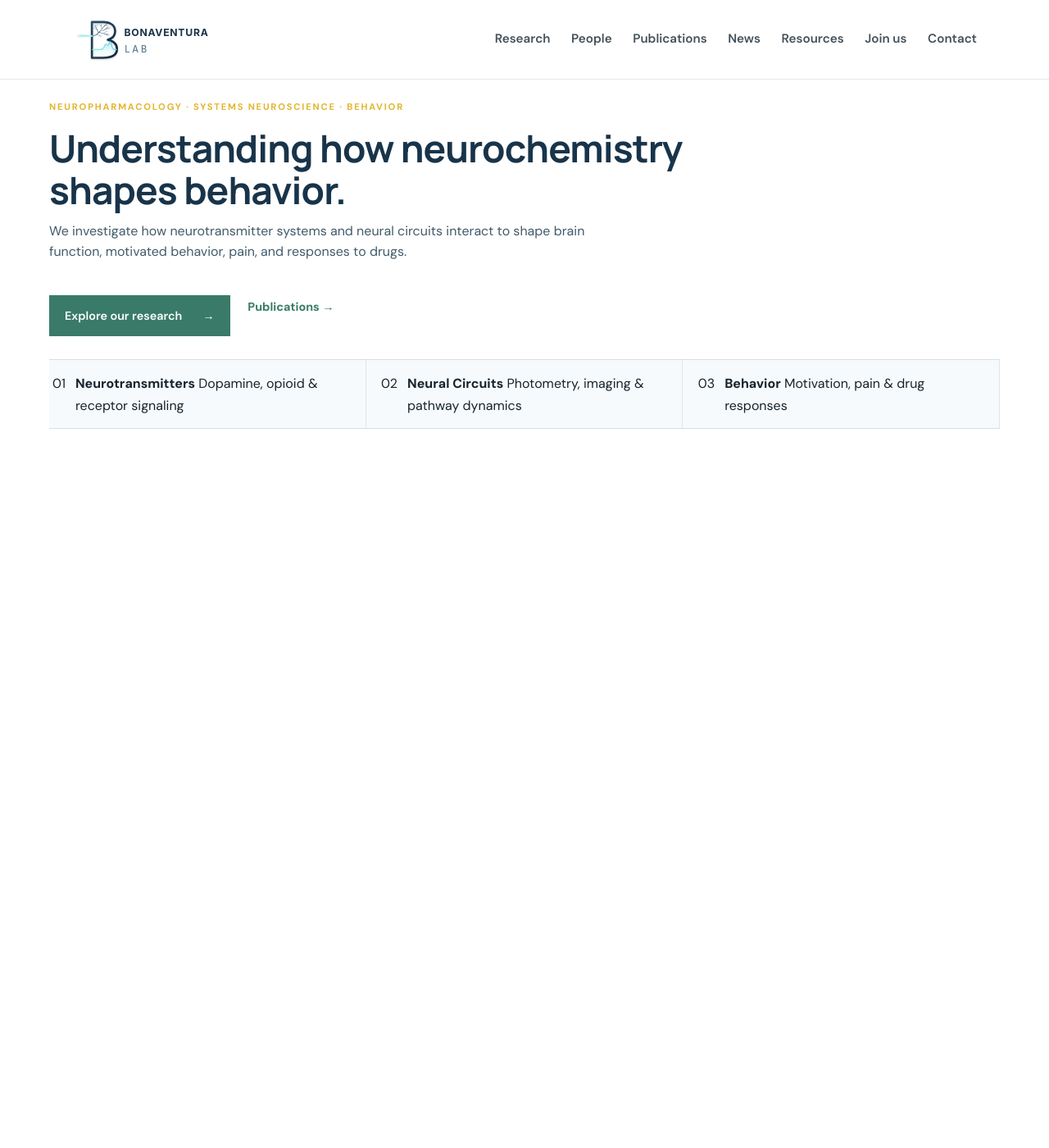
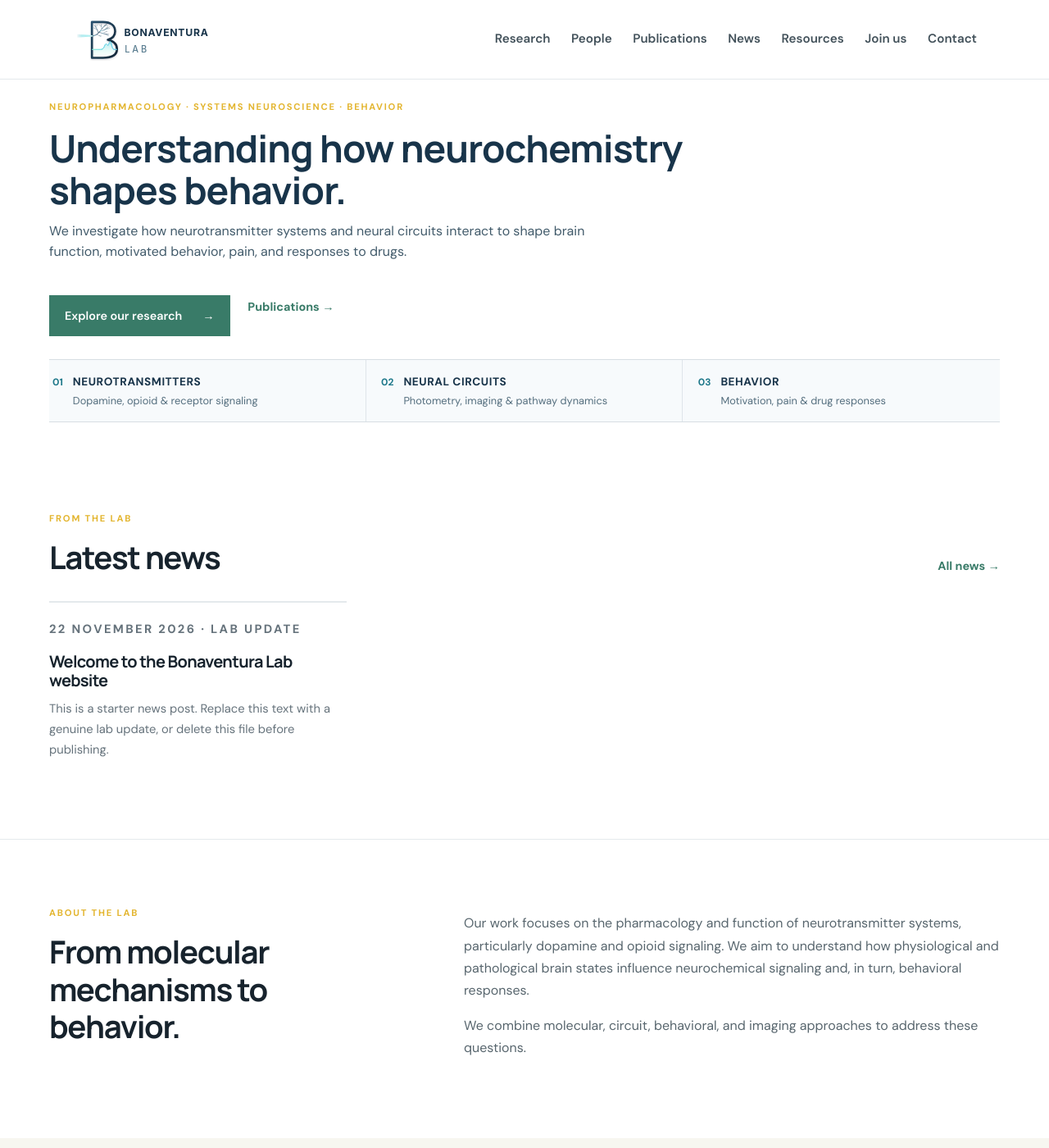
Before and after one commit to BonaventuraLab/BonaventuraLab.github.io, a Jekyll site: the page built from index.md, in a window 1280 px wide and 1400 px high. Shown: the whole window at 82% size. Built offline with Jekyll 4.4.1, drawn with Linux system fonts in a browser that asks for light colours; some of the changed text lies outside the part shown.

Commit message:
Update home.html

```diff
--- a/_layouts/home.html
+++ b/_layouts/home.html
@@ -34,6 +34,60 @@ layout: default
         <span>Motivation, pain &amp; drug responses</span>
       </div>
     </div>
+  </div>
+</section>
+
+<section class="section">
+  <div class="section-title-row">
+    <div><p class="eyebrow">FROM THE LAB</p><h2>Latest news</h2></div>
+    <a class="text-link" href="{{ '/news/' | relative_url }}">All news →</a>
+  </div>
+  <div class="news-preview-grid">
+    {% for post in site.posts limit:3 %}
+    <article class="news-preview">
+      <p class="eyebrow">{{ post.date | date: "%d %B %Y" }}{% if post.category %} · {{ post.category }}{% endif %}</p>
+      <h3><a href="{{ post.url | relative_url }}">{{ post.title }}</a></h3>
+      <p>{{ post.excerpt | strip_html | truncate: 150 }}</p>
+    </article>
+    {% else %}
+    <p class="muted">News and updates from the lab will appear here.</p>
+    {% endfor %}
+  </div>
+</section>
+
+<section class="section section-intro">
+  <div class="section-heading">
+    <p class="eyebrow">ABOUT THE LAB</p>
+    <h2>From molecular mechanisms to behavior.</h2>
+  </div>
+  <div class="section-copy">
+    <p>Our work focuses on the pharmacology and function of neurotransmitter systems, particularly dopamine and opioid signaling. We aim to understand how physiological and pathological brain states influence neurochemical signaling and, in turn, behavioral responses.</p>
+    <p>We combine molecular, circuit, behavioral, and imaging approaches to address these questions.</p>
+  </div>
+</section>
+
+<section class="section section-tinted">
+  <div class="section-title-row">
+    <div><p class="eyebrow">WHAT WE DO</p><h2>Research</h2></div>
+    <a class="text-link" href="{{ '/research/' | relative_url }}">All research areas →</a>
+  </div>
+  <div class="research-grid">
+    {% for item in site.data.research %}
+    <article class="research-card">
+      <span class="card-number">0{{ forloop.index }}</span>
+      <h3>{{ item.title }}</h3>
+      <p>{{ item.description }}</p>
+    </article>
+    {% endfor %}
+  </div>
+</section>
+
+<section class="section section-dark">
+  <div>
+    <p class="eyebrow">OPEN SCIENCE</p>
+    <h2>Tools and resources for the research community.</h2>
+    <p>Explore software, analysis workflows, and other resources shared by the lab.</p>
+    <a class="button-link button-light" href="{{ '/resources/' | relative_url }}">Explore resources <span>→</span></a>
   </div>
 </section>
 
@@ -97,60 +151,46 @@ layout: default
     padding-left: 0.25rem;
   }
 
-  .hero-aligned .strip-item
-<section class="section">
-  <div class="section-title-row">
-    <div><p class="eyebrow">FROM THE LAB</p><h2>Latest news</h2></div>
-    <a class="text-link" href="{{ '/news/' | relative_url }}">All news →</a>
-  </div>
-  <div class="news-preview-grid">
-    {% for post in site.posts limit:3 %}
-    <article class="news-preview">
-      <p class="eyebrow">{{ post.date | date: "%d %B %Y" }}{% if post.category %} · {{ post.category }}{% endif %}</p>
-      <h3><a href="{{ post.url | relative_url }}">{{ post.title }}</a></h3>
-      <p>{{ post.excerpt | strip_html | truncate: 150 }}</p>
-    </article>
-    {% else %}
-    <p class="muted">News and updates from the lab will appear here.</p>
-    {% endfor %}
-  </div>
-</section>
+  .hero-aligned .strip-item:last-child {
+    border-right: none;
+    padding-right: 0.25rem;
+  }
 
+  .hero-aligned .strip-num {
+    font-size: 0.75rem;
+    font-weight: 700;
+    color: #1E788A;
+    padding-top: 0.15rem;
+  }
 
-<section class="section section-intro">
-  <div class="section-heading">
-    <p class="eyebrow">ABOUT THE LAB</p>
-    <h2>From molecular mechanisms to behavior.</h2>
-  </div>
-  <div class="section-copy">
-    <p>Our work focuses on the pharmacology and function of neurotransmitter systems, particularly dopamine and opioid signaling. We aim to understand how physiological and pathological brain states influence neurochemical signaling and, in turn, behavioral responses.</p>
-    <p>We combine molecular, circuit, behavioral, and imaging approaches to address these questions.</p>
-  </div>
-</section>
+  .hero-aligned .strip-item strong {
+    display: block;
+    font-size: 0.85rem;
+    letter-spacing: 0.04em;
+    text-transform: uppercase;
+    color: #18344A;
+  }
 
-<section class="section section-tinted">
-  <div class="section-title-row">
-    <div><p class="eyebrow">WHAT WE DO</p><h2>Research</h2></div>
-    <a class="text-link" href="{{ '/research/' | relative_url }}">All research areas →</a>
-  </div>
-  <div class="research-grid">
-    {% for item in site.data.research %}
-    <article class="research-card">
-      <span class="card-number">0{{ forloop.index }}</span>
-      <h3>{{ item.title }}</h3>
-      <p>{{ item.description }}</p>
-    </article>
-    {% endfor %}
-  </div>
-</section>
+  .hero-aligned .strip-item span:last-child {
+    display: block;
+    font-size: 0.8rem;
+    color: #546E7E;
+    margin-top: 0.1rem;
+  }
 
-
-
-<section class="section section-dark">
-  <div>
-    <p class="eyebrow">OPEN SCIENCE</p>
-    <h2>Tools and resources for the research community.</h2>
-    <p>Explore software, analysis workflows, and other resources shared by the lab.</p>
-    <a class="button-link button-light" href="{{ '/resources/' | relative_url }}">Explore resources <span>→</span></a>
-  </div>
-</section>
+  @media (max-width: 760px) {
+    .hero-aligned .hero-strip {
+      grid-template-columns: 1fr;
+    }
+    .hero-aligned .strip-item,
+    .hero-aligned .strip-item:first-child,
+    .hero-aligned .strip-item:last-child {
+      padding: 0.85rem 0.25rem;
+      border-right: none;
+      border-bottom: 1px solid rgba(24, 52, 74, 0.1);
+    }
+    .hero-aligned .strip-item:last-child {
+      border-bottom: none;
+    }
+  }
+</style>
```
